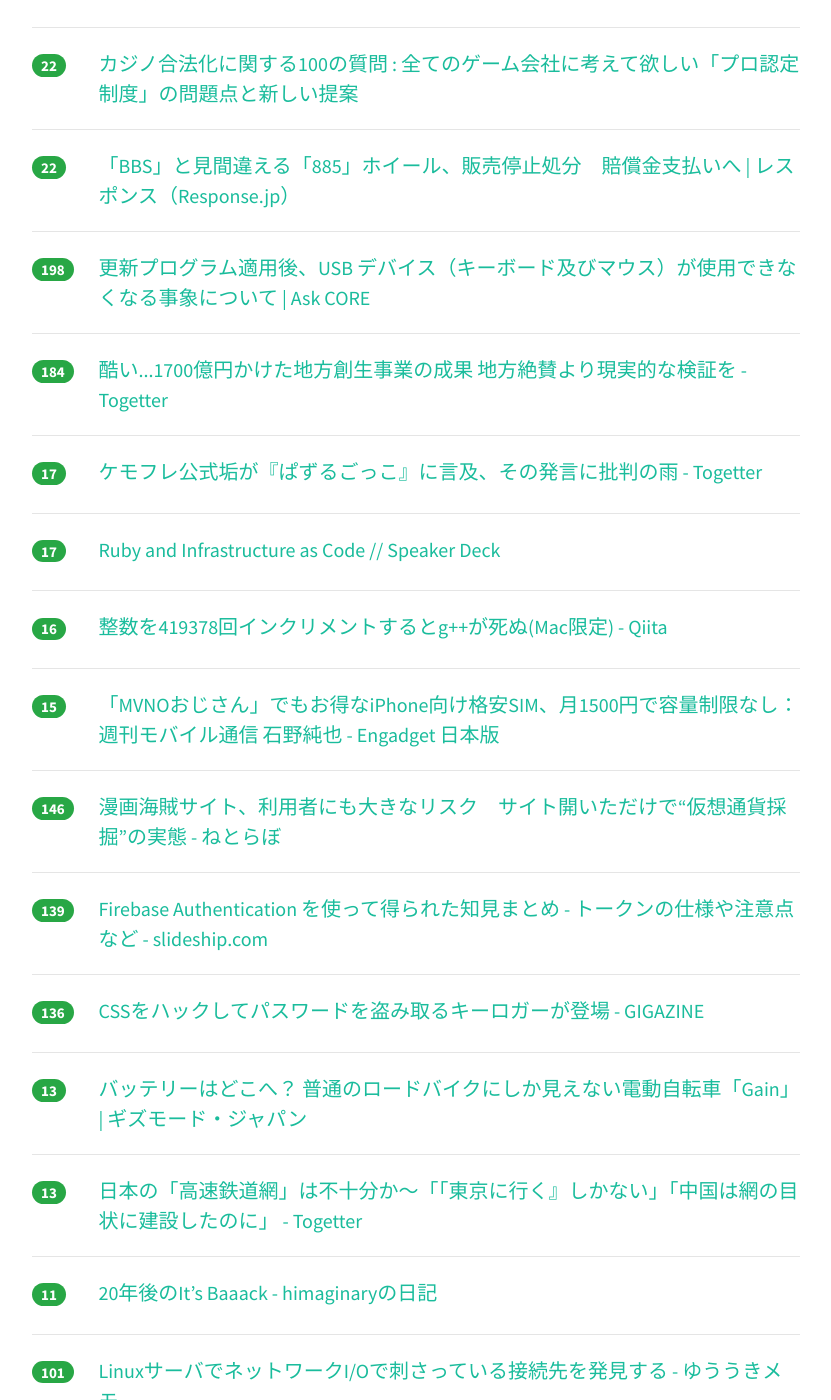
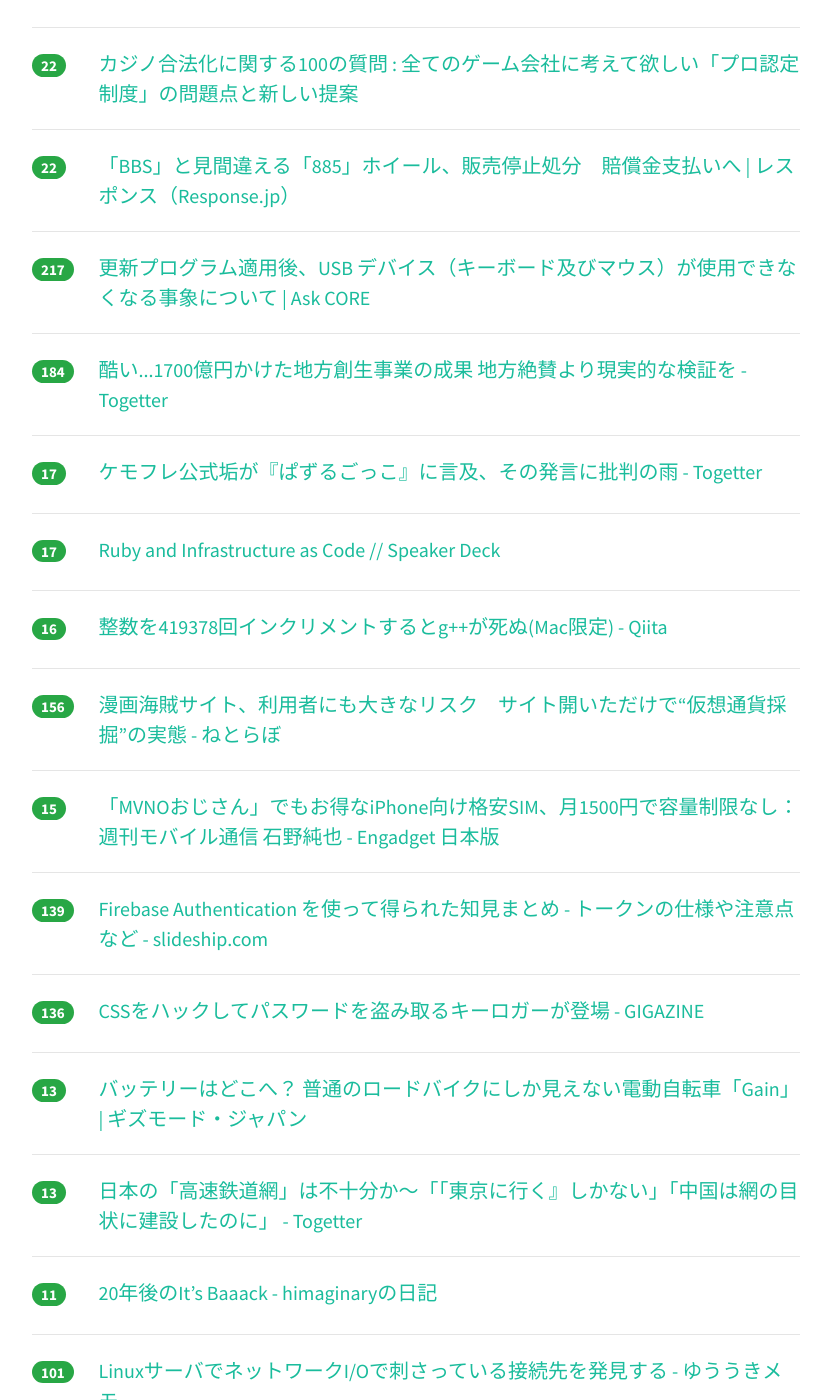
Before and after one commit to yatta47/hatena-matome-site, a Jekyll site: the page built from _posts/2018-02-24-hatena.md, in a window 1280 px wide and 1400 px high, scrolled down 1677 px. Shown: the whole window, without its empty margins (224-1055 px from the left). Built offline with Jekyll 4.4.1, drawn with Linux system fonts in a browser that asks for light colours; nearby versions of some CDN libraries.

Commit message:
Updated 2018-02-24

```diff
--- a/_posts/2018-02-24-hatena.md
+++ b/_posts/2018-02-24-hatena.md
@@ -87,7 +87,7 @@ tags: [it-hotentry]
 </div>
 <hr>
 <div class="row">
-<div class="col-1"><span class="badge badge-pill badge-success h2">198</span></div>
+<div class="col-1"><span class="badge badge-pill badge-success h2">217</span></div>
 <div class="col-11"><a href='https://blogs.technet.microsoft.com/askcorejp/2018/02/23/usb_device_problem_after_update/' target='_blank'>更新プログラム適用後、USB デバイス（キーボード及びマウス）が使用できなくなる事象について | Ask CORE</a></div>
 </div>
 <hr>
@@ -112,13 +112,13 @@ tags: [it-hotentry]
 </div>
 <hr>
 <div class="row">
-<div class="col-1"><span class="badge badge-pill badge-success h2">15</span></div>
-<div class="col-11"><a href='http://japanese.engadget.com/2018/02/23/mvno-iphone-sim-1500/' target='_blank'>「MVNOおじさん」でもお得なiPhone向け格安SIM、月1500円で容量制限なし：週刊モバイル通信 石野純也 - Engadget 日本版</a></div>
+<div class="col-1"><span class="badge badge-pill badge-success h2">156</span></div>
+<div class="col-11"><a href='http://nlab.itmedia.co.jp/nl/articles/1802/20/news114.html' target='_blank'>漫画海賊サイト、利用者にも大きなリスク　サイト開いただけで“仮想通貨採掘”の実態 - ねとらぼ</a></div>
 </div>
 <hr>
 <div class="row">
-<div class="col-1"><span class="badge badge-pill badge-success h2">146</span></div>
-<div class="col-11"><a href='http://nlab.itmedia.co.jp/nl/articles/1802/20/news114.html' target='_blank'>漫画海賊サイト、利用者にも大きなリスク　サイト開いただけで“仮想通貨採掘”の実態 - ねとらぼ</a></div>
+<div class="col-1"><span class="badge badge-pill badge-success h2">15</span></div>
+<div class="col-11"><a href='http://japanese.engadget.com/2018/02/23/mvno-iphone-sim-1500/' target='_blank'>「MVNOおじさん」でもお得なiPhone向け格安SIM、月1500円で容量制限なし：週刊モバイル通信 石野純也 - Engadget 日本版</a></div>
 </div>
 <hr>
 <div class="row">
```
Also changed, not shown: other parts of _posts/2018-02-24-hatena.md (+1 -1 lines).
